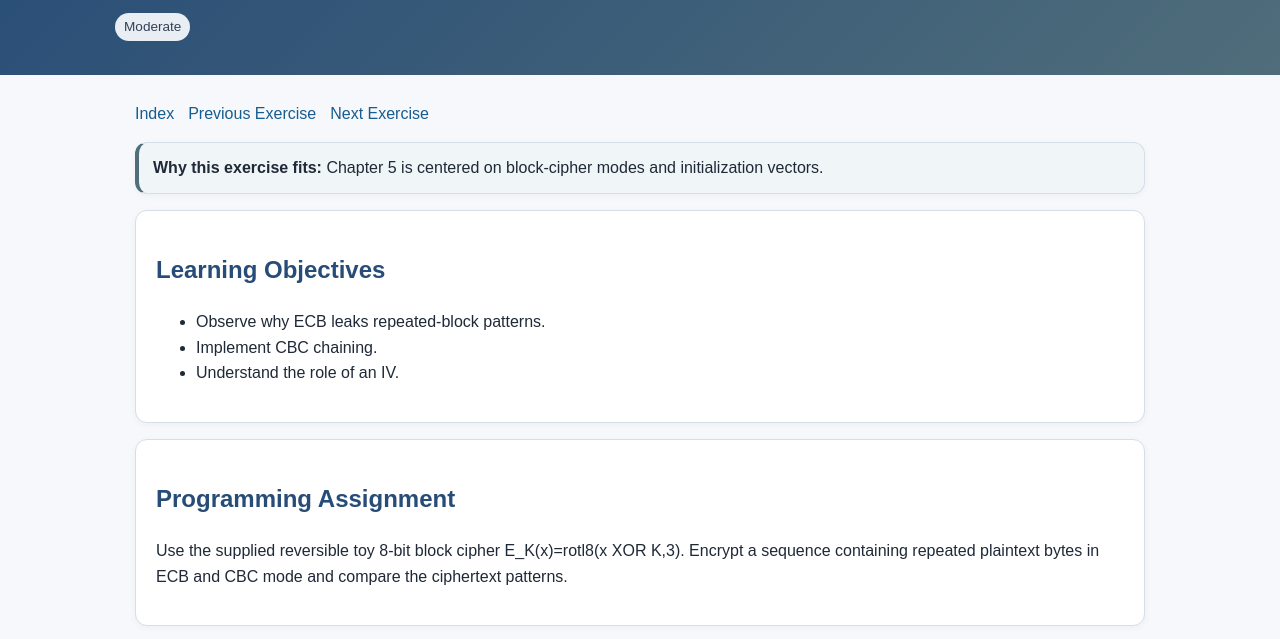
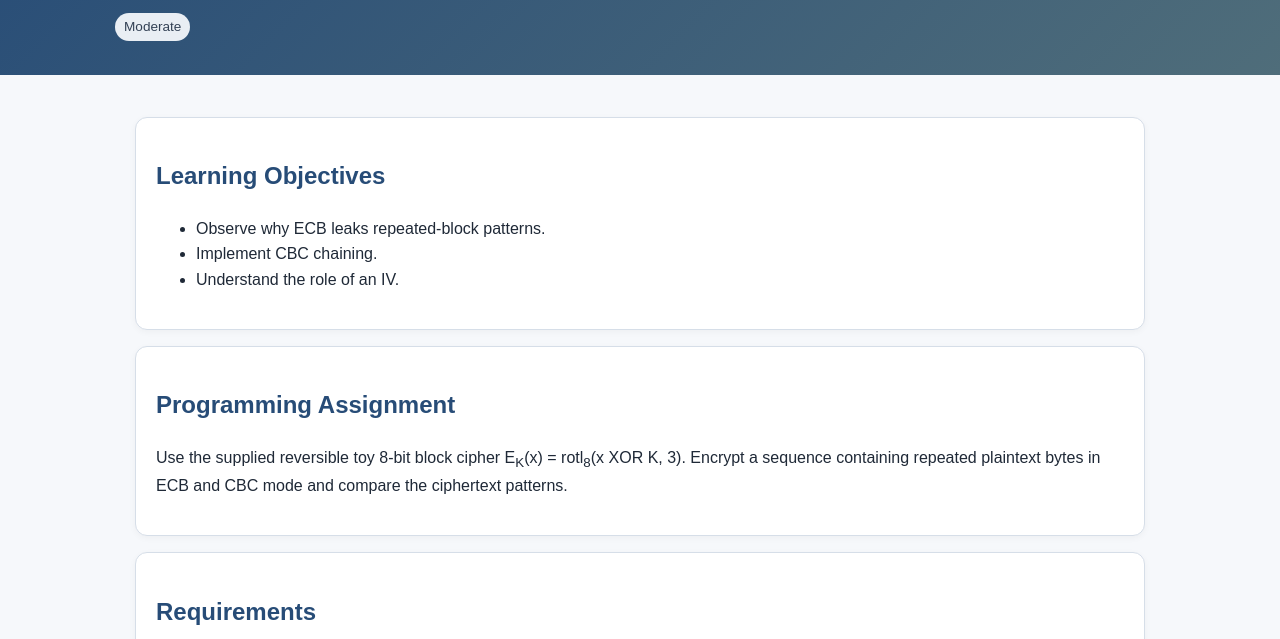
Before and after one commit to baoqiangy/crypto-assignments, a plain HTML site: page assignments/chapter_05.html in a window 1280 px wide. Shown: the part 130-769 px from the top of the page. Drawn offline with Linux system fonts and the light colour scheme.

Commit message:
Update chapter_05.html

```diff
--- a/assignments/chapter_05.html
+++ b/assignments/chapter_05.html
@@ -8,10 +8,10 @@
 <span class="badge">Moderate</span>
 </div></header>
 <main>
-<nav><a href="../index.html">Index</a><a href="chapter_04.html">Previous Exercise</a><a href="chapter_06.html">Next Exercise</a></nav>
-<div class="card note"><strong>Why this exercise fits:</strong> Chapter 5 is centered on block-cipher modes and initialization vectors.</div>
+<!--<nav><a href="../index.html">Index</a><a href="chapter_04.html">Previous Exercise</a><a href="chapter_06.html">Next Exercise</a></nav>
+<div class="card note"><strong>Why this exercise fits:</strong> Chapter 5 is centered on block-cipher modes and initialization vectors.</div>-->
 <div class="card"><h2>Learning Objectives</h2><ul><li>Observe why ECB leaks repeated-block patterns.</li><li>Implement CBC chaining.</li><li>Understand the role of an IV.</li></ul></div>
-<div class="card"><h2>Programming Assignment</h2><p>Use the supplied reversible toy 8-bit block cipher E_K(x)=rotl8(x XOR K,3). Encrypt a sequence containing repeated plaintext bytes in ECB and CBC mode and compare the ciphertext patterns.</p></div>
+<div class="card"><h2>Programming Assignment</h2><p>Use the supplied reversible toy 8-bit block cipher E<sub>K</sub>(x) = rotl<sub>8</sub>(x XOR K, 3). Encrypt a sequence containing repeated plaintext bytes in ECB and CBC mode and compare the ciphertext patterns.</p></div>
 <div class="card"><h2>Requirements</h2><ul><li>Use at least 8 plaintext bytes with repeated values.</li><li>Implement ECB encryption.</li><li>Implement CBC encryption with an 8-bit IV.</li><li>Print plaintext, ECB ciphertext, and CBC ciphertext.</li><li>In a short code comment, identify why repeated plaintext values behave differently.</li></ul></div>
 <div class="card"><h2>Example / Guidance</h2><pre>Plaintext contains repeated bytes such as 41 41 41 42 42 41.</pre></div>
 <div class="card"><h2>Grading</h2>
```
